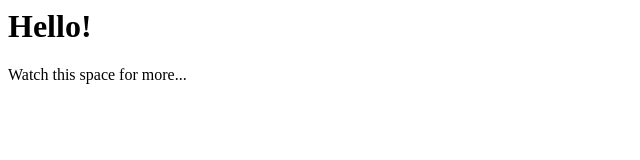
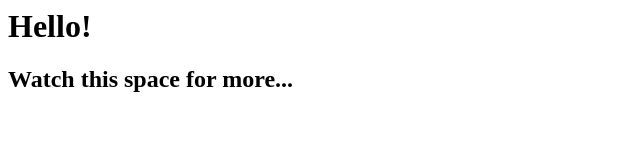
Before and after one commit to septst/septst.github.io, a plain HTML site: page index.html in a window 1280 px wide. Shown: the whole page, without its empty margins (0-640 px from the left). Drawn offline with Linux system fonts and the light colour scheme.

Commit message:
Update index.html

```diff
--- a/index.html
+++ b/index.html
@@ -1,2 +1,2 @@
 <h1>Hello!</h1>
-<p>Watch this space for more...</p>
+<h2>Watch this space for more...</h2>
```
